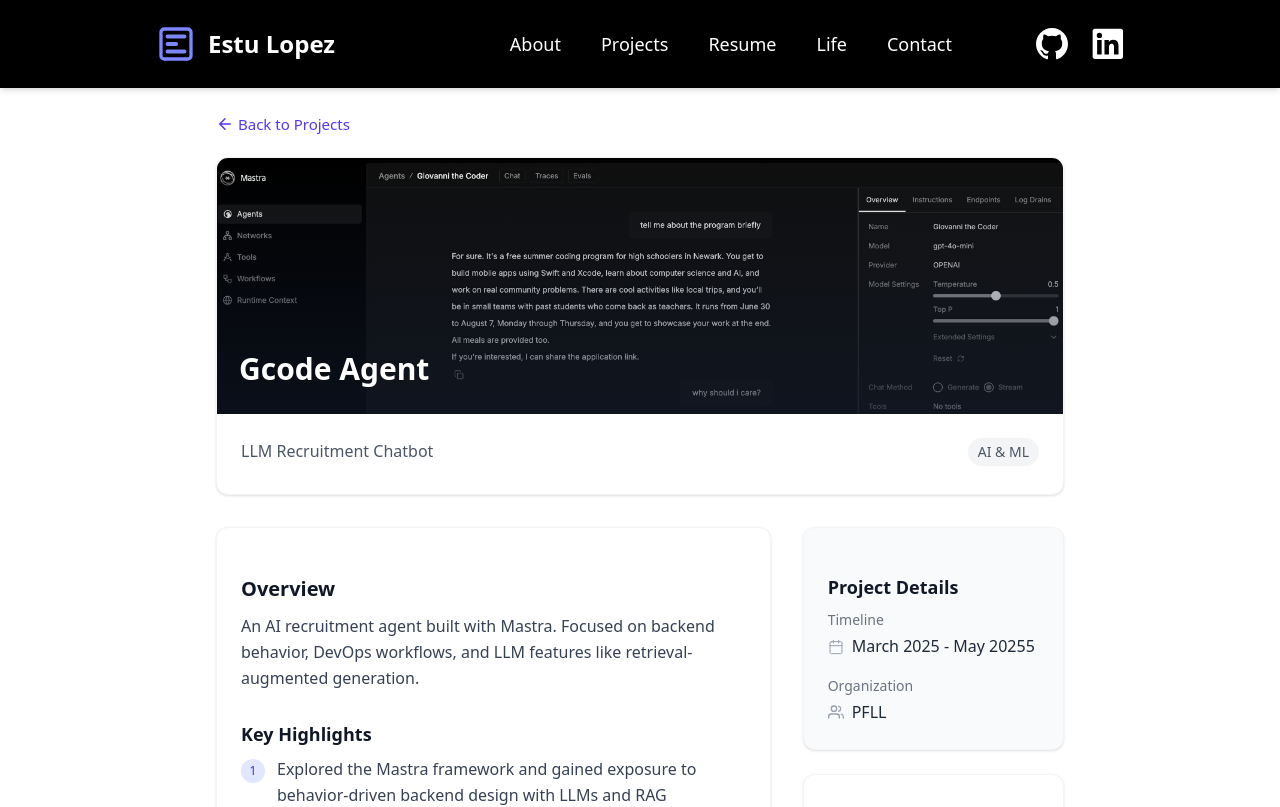
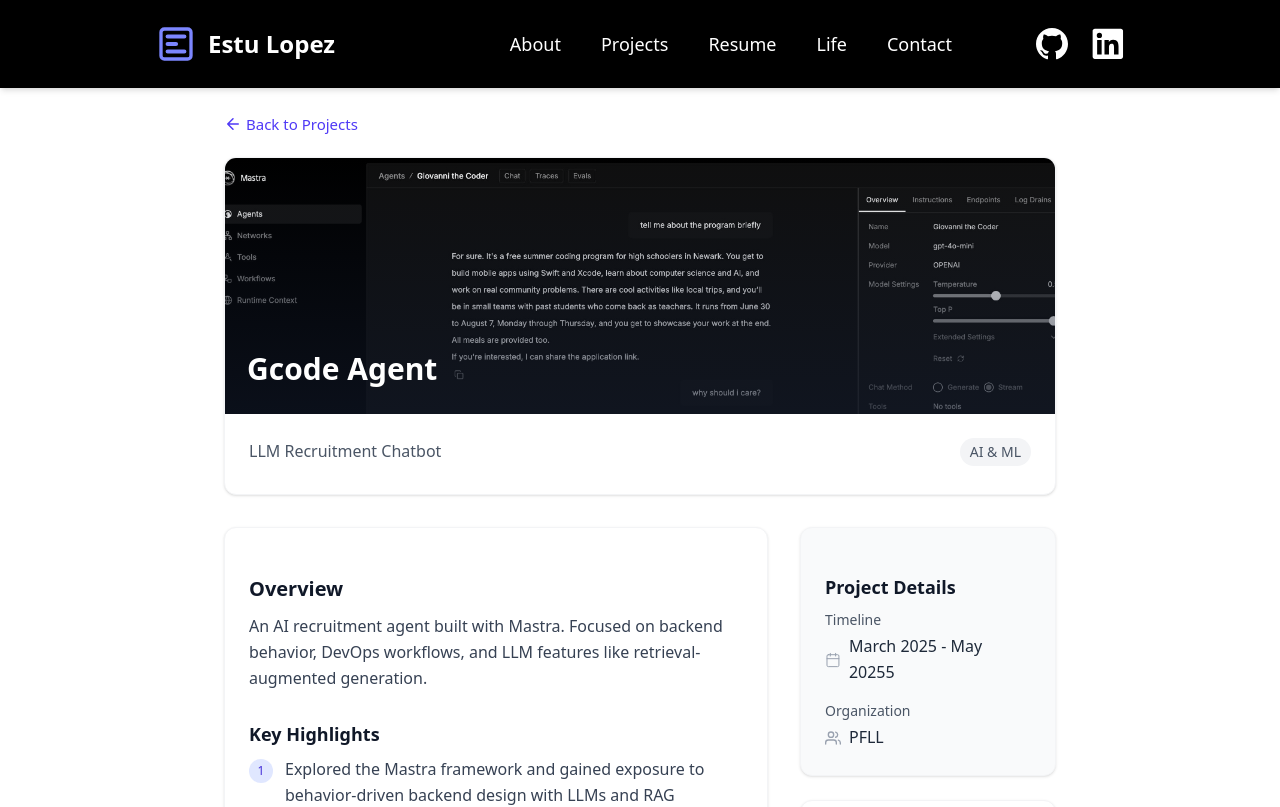
Before and after one commit to estulpz202/personal-website, a Next.js app: page /projects/gcode-agent in a window 1280 px wide. Shown: the top 807 px of the page. Built offline with nearby package versions, Linux system fonts and the light colour scheme.

Commit message:
Add ProjectContainer for project detail page. Improve ProjectSidebar styling for readability.

```diff
--- a/src/app/projects/[slug]/page.tsx
+++ b/src/app/projects/[slug]/page.tsx
@@ -6,6 +6,7 @@ import { Metadata } from 'next';
 import ProjectHero from '@/components/projects/proj/ProjectHero';
 import ProjectContent from '@/components/projects/proj/ProjectContent';
 import ProjectSidebar from '@/components/projects/proj/ProjectSidebar';
+import ProjectContainer from '@/components/projects/proj/ProjectContainer';
 
 /**
  * Props for the ProjectDetailParams component
@@ -56,7 +57,7 @@ export default async function ProjectDetailPage({ params }: ProjectDetailParams)
   return (
     <main className="pb-16">
       {/* Header with Back Navigation */}
-      <div className="max-w-4xl mx-auto px-4 sm:px-6 pt-6 pb-4">
+      <ProjectContainer className="pt-6 pb-4">
         <Link
           href="/projects"
           className="inline-flex items-center text-[15px] text-indigo-600 hover:text-indigo-700 group"
@@ -67,9 +68,9 @@ export default async function ProjectDetailPage({ params }: ProjectDetailParams)
           />
           Back to Projects
         </Link>
-      </div>
+      </ProjectContainer>
 
-      {/* Project Hero Banner with Links */}
+      {/* Project Hero Banner */}
       <ProjectHero
         title={project.title}
         subtitle={project.subtitle}
@@ -79,8 +80,8 @@ export default async function ProjectDetailPage({ params }: ProjectDetailParams)
       />
 
       {/* Project Content Area - Grid with equal height columns */}
-      <div className="max-w-4xl mx-auto px-4 sm:px-6">
-        <div className="grid grid-cols-1 md:grid-cols-3 gap-8 md:grid-rows-1 auto-rows-min">
+      <ProjectContainer>
+        <div className="grid grid-cols-1 md:grid-cols-3 md:grid-rows-1 gap-8 auto-rows-min">
           {/* Main Content - Takes 2/3 on medium screens */}
           <div className="md:col-span-2 h-full">
             <ProjectContent description={project.description} highlights={project.highlights} />
@@ -95,7 +96,7 @@ export default async function ProjectDetailPage({ params }: ProjectDetailParams)
             />
           </div>
         </div>
-      </div>
+      </ProjectContainer>
     </main>
   );
 }
--- /dev/null
+++ b/src/components/projects/proj/ProjectContainer.tsx
@@ -0,0 +1,12 @@
+/**
+ * Custom container with thinner max-width for project detail display
+ */
+export default function ProjectContainer({
+  children,
+  className = '',
+}: {
+  children: React.ReactNode;
+  className?: string;
+}) {
+  return <div className={`max-w-4xl mx-auto px-4 sm:px-6 lg:px-8 ${className}`}>{children}</div>;
+}
--- a/src/components/projects/proj/ProjectHero.tsx
+++ b/src/components/projects/proj/ProjectHero.tsx
@@ -1,5 +1,6 @@
 import Image from 'next/image';
 import ProjectLinks from './ProjectLinks';
+import ProjectContainer from './ProjectContainer';
 
 /**
  * Props for the ProjectHero component
@@ -28,7 +29,8 @@ export default function ProjectHero({
   links,
 }: ProjectHeroProps) {
   return (
-    <div className="max-w-4xl mx-auto px-4 sm:px-6 mb-8">
+    <div className="mb-8">
+      <ProjectContainer>
         <div className="bg-white rounded-xl overflow-hidden shadow-sm border border-gray-100">
           {/* Banner Image */}
           <div className="relative h-64 w-full">
@@ -70,6 +72,7 @@ export default function ProjectHero({
             <ProjectLinks links={links} />
           </div>
         </div>
+      </ProjectContainer>
     </div>
   );
 }
--- a/src/components/projects/proj/ProjectSidebar.tsx
+++ b/src/components/projects/proj/ProjectSidebar.tsx
@@ -21,7 +21,7 @@ export default function ProjectSidebar({ timeline, organization, tech }: Project
         <h3 className="text-lg font-semibold text-gray-900 mb-4">Project Details</h3>
         <div className="space-y-4">
           <div>
-            <div className="text-sm font-medium text-gray-500 mb-1">Timeline</div>
+            <div className="text-sm font-medium text-gray-600 mb-1">Timeline</div>
             <div className="flex items-center text-gray-800">
               <Icon name="calendar" className="w-4 h-4 mr-2 text-gray-400" />
               {timeline}
@@ -29,7 +29,7 @@ export default function ProjectSidebar({ timeline, organization, tech }: Project
           </div>
 
           <div>
-            <div className="text-sm font-medium text-gray-500 mb-1">Organization</div>
+            <div className="text-sm font-medium text-gray-600 mb-1">Organization</div>
             <div className="flex items-center text-gray-800">
               <Icon name="users" className="w-4 h-4 mr-2 text-gray-400" />
               {organization}
@@ -38,7 +38,7 @@ export default function ProjectSidebar({ timeline, organization, tech }: Project
         </div>
       </div>
 
-      {/* Technologies - flex-grow to extend when needed */}
+      {/* Technologies */}
       <div className="bg-white rounded-xl p-6 shadow-sm border border-gray-100 flex-grow flex flex-col">
         <h3 className="text-lg font-semibold text-gray-900 mb-4">Technologies</h3>
         <div className="flex flex-wrap gap-2">
--- a/src/components/projects/projectsData.ts
+++ b/src/components/projects/projectsData.ts
@@ -35,7 +35,7 @@ export const projects: Project[] = [
     title: 'Hive',
     subtitle: 'Strategic Board Game',
     description:
-      'A Python and React fullstack implementation of Hive, featuring a responsive UI, modular backend, and advanced game logic.',
+      'A Python and React fullstack implementation of Hive. Features a responsive UI, modular backend, and advanced game logic.',
     imageUrl: '/images/projects/hive.jpg',
     bannerImageUrl: '/images/projects/hive_banner.jpg',
     category: ['fullstack'],
```
Lines whose indentation alone changed are shown as unchanged.
